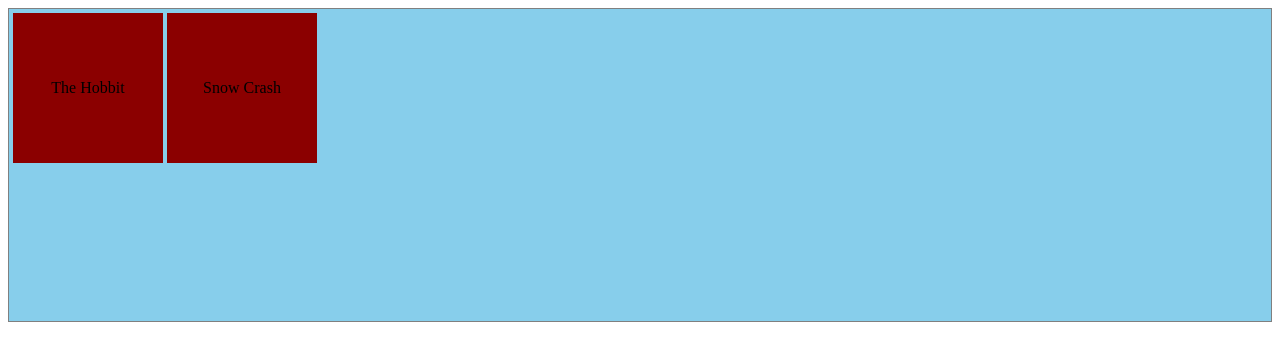
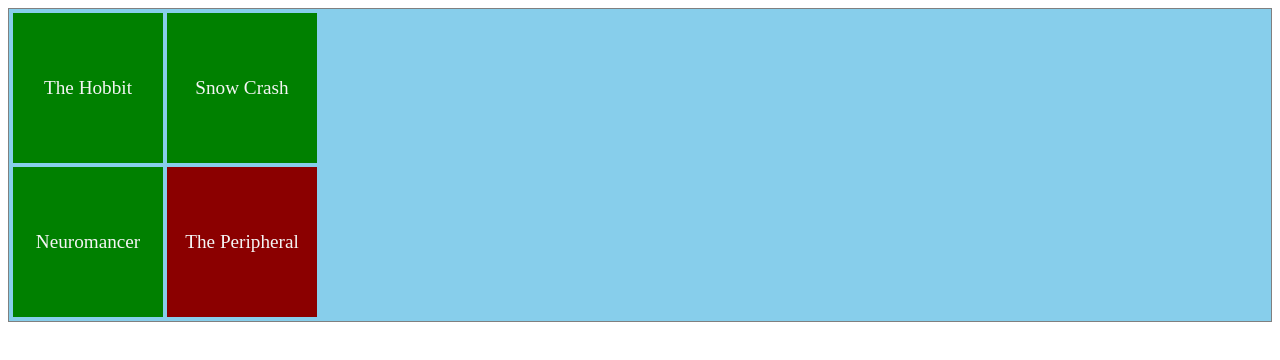
Before and after one commit to chaswrig/odin-library, a plain HTML site: page index.html in a window 1280 px wide. Drawn offline with Linux system fonts and the light colour scheme.

Commit message:
Added visual cue for read/unread books.

```diff
--- a/script.js
+++ b/script.js
@@ -4,7 +4,8 @@ const container = document.querySelector('.container');
 
 addBookToLibrary('Tolkien', 'The Hobbit', 456, true, 'Pretty good');
 addBookToLibrary('Neal Stephenson', 'Snow Crash', 700, true, 'Inspired Metaverse');
-displayLibrary();
+addBookToLibrary('William Gibson', 'Neuromancer', 500, true, "Inspired Matrix");
+addBookToLibrary('William Gibson', 'The Peripheral', 500, false, "Yellow Cover");
 displayLibrary();
 
 function Book(author, title, pageCount, read, notes) {
@@ -30,6 +31,9 @@ function displayLibrary(){
         const div = document.createElement('div');
         div.textContent = book.title;
         div.classList.toggle('card');
+        if(book.read == false) {
+            div.style.backgroundColor = "darkred";
+        }
         container.appendChild(div);
     });
 }
--- a/style.css
+++ b/style.css
@@ -14,5 +14,7 @@
     width: 150px;
     align-items: center;
     justify-content: center;
-    background-color: darkred;
+    color: whitesmoke;
+    font-size: larger;
+    background-color: green;
 }
```
